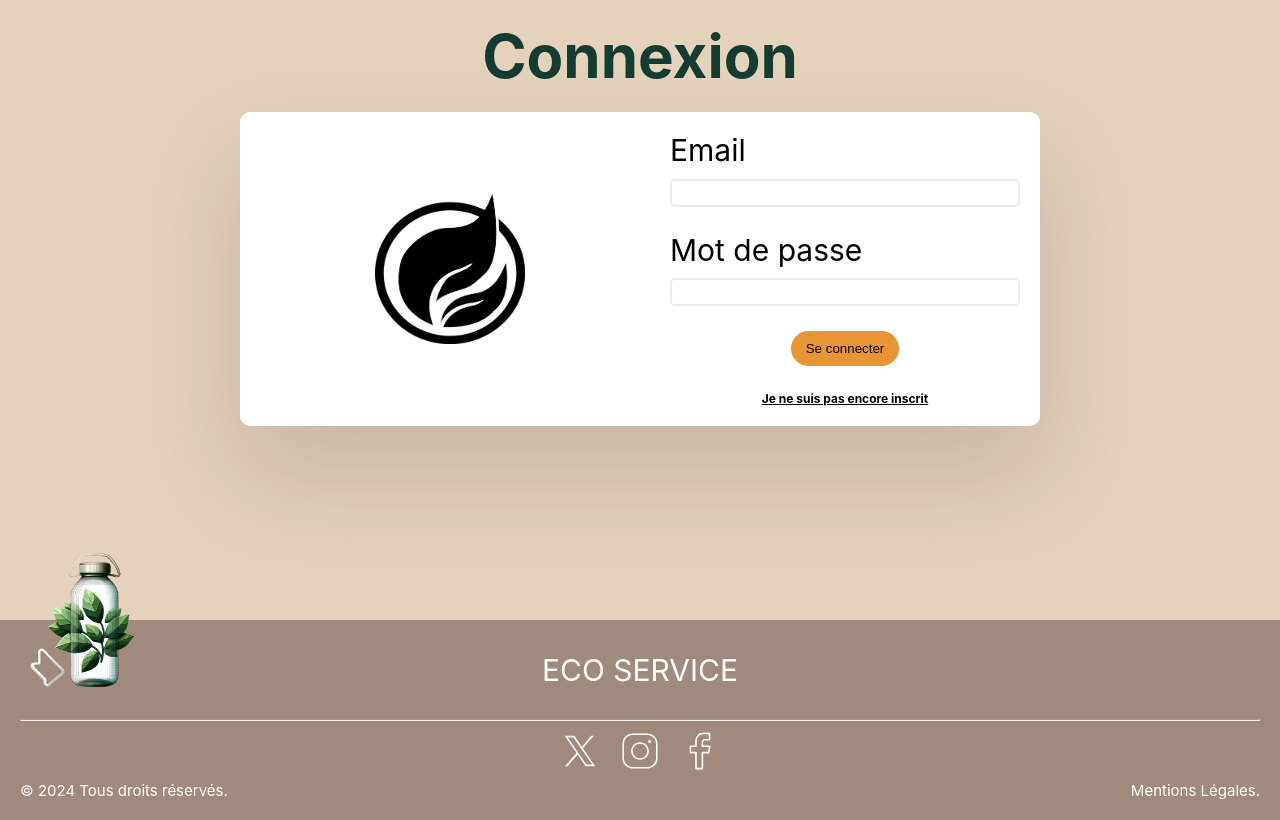
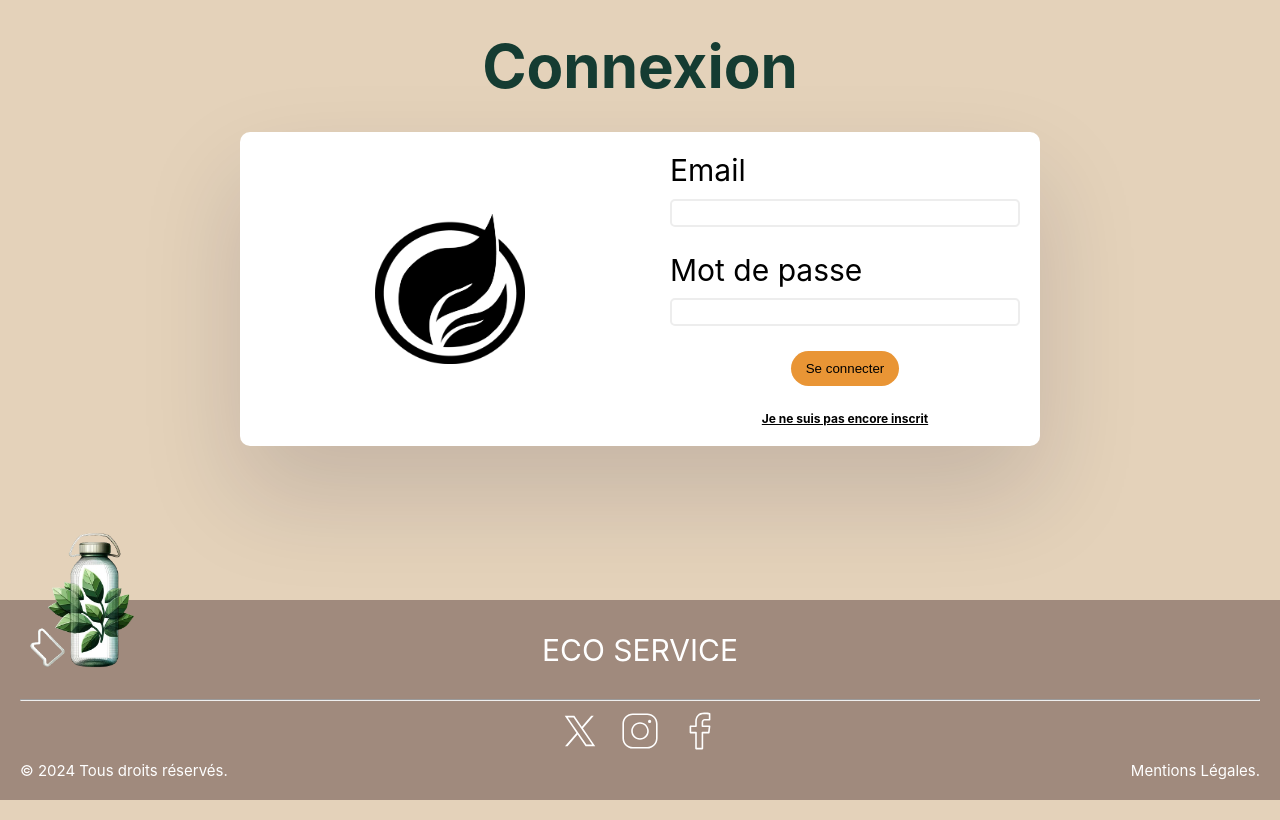
Before and after one commit to Ioamra/eco-service, a React (Create React App) app in the folder front/: page / in a window 1280 px wide. Built offline with nearby package versions, Linux system fonts and the light colour scheme.

Commit message:
fix h1 margin

```diff
--- a/front/src/pages/sing-in-up.jsx
+++ b/front/src/pages/sing-in-up.jsx
@@ -111,7 +111,7 @@ const styles = {
         textAlign: 'center',
         color: '#153C32',
         fontSize: '6rem',
-        margin: '20px',
+        padding: '30px',
     },
     formLayout: {
         display: 'flex',
```
